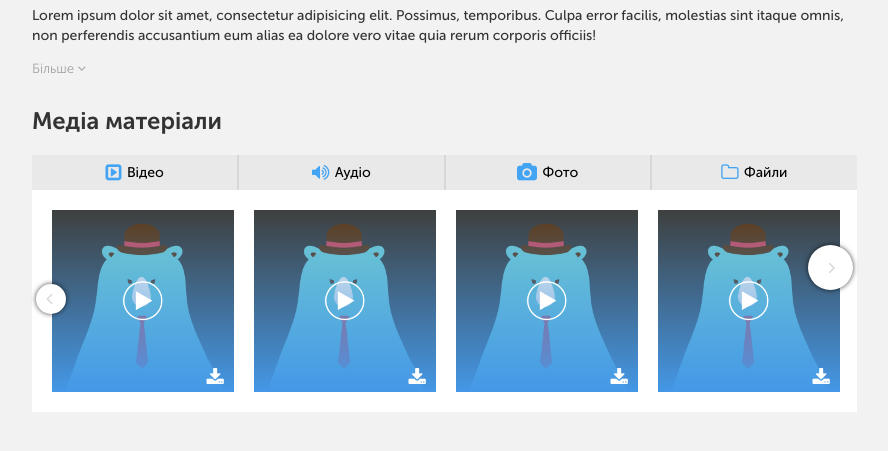
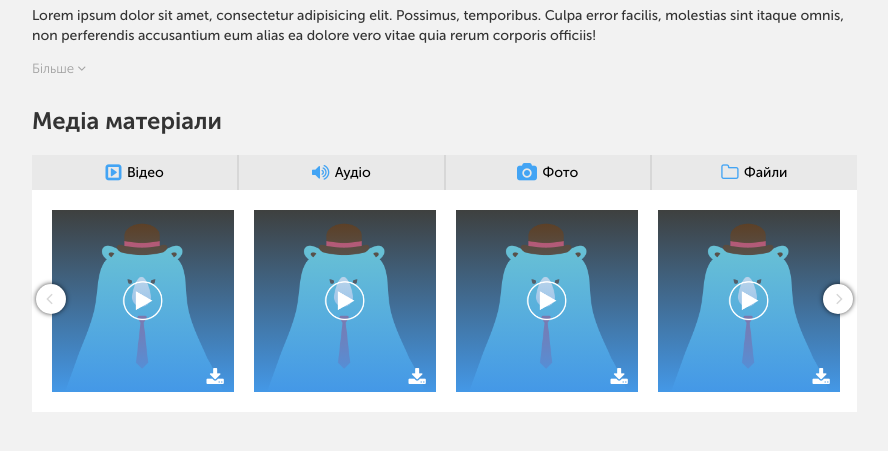
Before and after one commit to NosenkoVladislav/reforma.news, a plain HTML site: page expert.html in a window 1280 px wide. Shown: the part 331-782 px from the top of the page, without its empty margins (338-1226 px from the left). Drawn offline with nearby package versions, Linux system fonts and the light colour scheme.

Commit message:
fixed slider control on expert page

```diff
--- a/css/style.css
+++ b/css/style.css
@@ -601,8 +601,8 @@ input[type="checkbox"].ios8-switch:checked + label:before {
 	z-index: 10;
 }
 
-.slick-prev,
-.slick-next {
+.slider-control .slick-prev,
+.slider-control .slick-next {
 	position: absolute;
 	top: 58%;
 	text-align: center;
```
